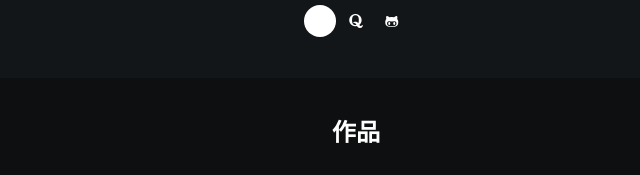
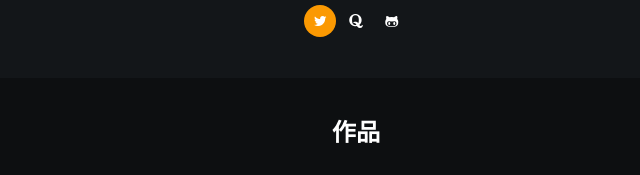
Before and after one commit to MewW6m/meww6m.github.io, a plain HTML site: page index.html in a window 1280 px wide. In both pictures the pointer is over the link 604 px from the left and 982 px from the top of the page. Shown: the part 962-1137 px from the top of the page, 284-924 px from the left. Drawn offline with nearby package versions, Linux system fonts and the light colour scheme; a web font is replaced by a local one.

Commit message:
Update style.css

```diff
--- a/style.css
+++ b/style.css
@@ -683,3 +683,7 @@ top: 23px;
 #careerdetail #careerContent .table * {
 	border-color:rgb(100,100,100) !important;
 }
+
+.footer-social a:hover {
+	background: #fb9902!important;
+}
```
